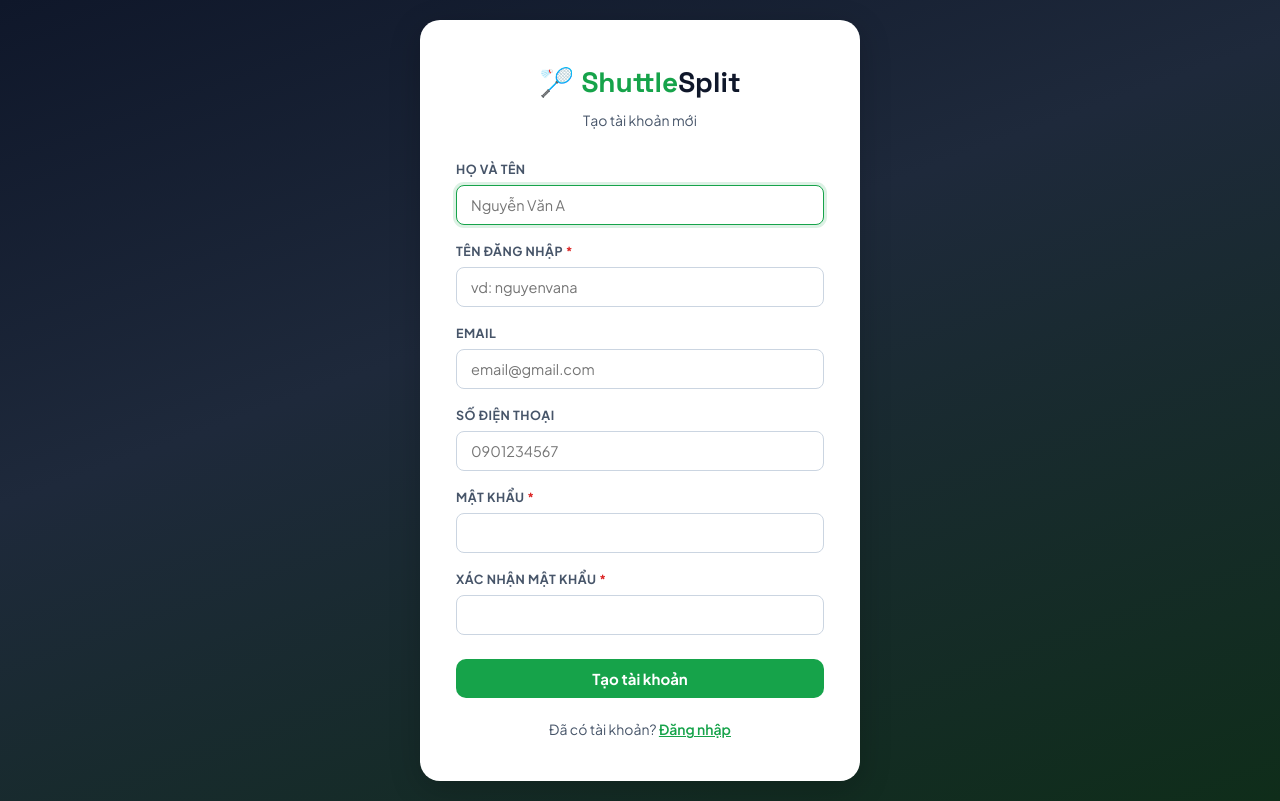
After one commit to AnhHonag/shuttlesplit, a Django app: page /register/ in a window 1280 px wide. The commit adds this page. Run offline with Django 5.2, Linux system fonts and the light colour scheme; parts of the project's set-up code (start-up, migrations or seed data) failed here and were passed over.

Commit message:
Add register page, fix avatar ImageField to FileField

```diff
--- a/accounts/models.py
+++ b/accounts/models.py
@@ -5,7 +5,7 @@ from django.db import models
 class User(AbstractUser):
     full_name = models.CharField(max_length=100, blank=True)
     phone = models.CharField(max_length=20, blank=True)
-    avatar = models.ImageField(upload_to='avatars/', null=True, blank=True)
+    avatar = models.FileField(upload_to='avatars/', null=True, blank=True)
     email = models.EmailField(blank=True)
 
     class Meta:
--- a/accounts/urls.py
+++ b/accounts/urls.py
@@ -3,5 +3,6 @@ from . import views
 urlpatterns = [
     path('login/', views.login_view, name='login'),
     path('logout/', views.logout_view, name='logout'),
+    path('register/', views.register_view, name='register'),
     path('profile/', views.profile_view, name='profile'),
 ]
--- a/accounts/views.py
+++ b/accounts/views.py
@@ -1,7 +1,36 @@
 from django.shortcuts import render, redirect
-from django.contrib.auth import login, authenticate, logout
+from django.contrib.auth import login, authenticate, logout, get_user_model
 from django.contrib import messages
 from django.contrib.auth.decorators import login_required
+
+User = get_user_model()
+
+
+def register_view(request):
+    if request.user.is_authenticated:
+        return redirect('dashboard')
+    if request.method == 'POST':
+        full_name = request.POST.get('full_name', '').strip()
+        username = request.POST.get('username', '').strip()
+        email = request.POST.get('email', '').strip()
+        phone = request.POST.get('phone', '').strip()
+        password = request.POST.get('password', '')
+        password2 = request.POST.get('password2', '')
+        if not username or not password:
+            messages.error(request, 'Tên đăng nhập và mật khẩu không được để trống')
+        elif password != password2:
+            messages.error(request, 'Mật khẩu xác nhận không khớp')
+        elif User.objects.filter(username=username).exists():
+            messages.error(request, f'Tên đăng nhập "{username}" đã được sử dụng')
+        else:
+            user = User.objects.create_user(
+                username=username, password=password,
+                full_name=full_name, email=email, phone=phone,
+            )
+            login(request, user)
+            messages.success(request, f'Chào mừng {user.get_display_name()} đến với ShuttleSplit!')
+            return redirect('dashboard')
+    return render(request, 'accounts/register.html')
 
 
 def login_view(request):
--- a/templates/accounts/login.html
+++ b/templates/accounts/login.html
@@ -18,5 +18,8 @@
     <input name="password" type="password" class="form-control" required></div>
     <button type="submit" class="btn btn-primary btn-lg btn-block" style="margin-top:8px">Đăng nhập</button>
   </form>
+  <div style="text-align:center;margin-top:20px;font-size:14px;color:var(--c-ink-2)">
+    Chưa có tài khoản? <a href="{% url 'register' %}" style="color:var(--c-green);font-weight:600">Đăng ký ngay</a>
+  </div>
 </div></div>
 </body></html>
--- /dev/null
+++ b/templates/accounts/register.html
@@ -0,0 +1,45 @@
+{% load static %}
+<!DOCTYPE html>
+<html lang="vi"><head>
+<meta charset="UTF-8"><meta name="viewport" content="width=device-width,initial-scale=1">
+<title>Đăng ký — ShuttleSplit</title>
+<link rel="stylesheet" href="{% static 'css/main.css' %}">
+</head><body>
+<div class="login-wrap"><div class="login-box">
+  <div class="login-logo">
+    <h1>🏸 <em>Shuttle</em>Split</h1>
+    <p>Tạo tài khoản mới</p>
+  </div>
+  {% if messages %}<ul class="flash-list">{% for m in messages %}<li class="flash {{ m.tags }}">{{ m }}</li>{% endfor %}</ul>{% endif %}
+  <form method="post">{% csrf_token %}
+    <div class="form-group">
+      <label class="form-label">Họ và tên</label>
+      <input name="full_name" class="form-control" placeholder="Nguyễn Văn A" autofocus>
+    </div>
+    <div class="form-group">
+      <label class="form-label">Tên đăng nhập <span style="color:var(--c-red)">*</span></label>
+      <input name="username" class="form-control" placeholder="vd: nguyenvana" autocomplete="username" required>
+    </div>
+    <div class="form-group">
+      <label class="form-label">Email</label>
+      <input name="email" type="email" class="form-control" placeholder="email@gmail.com">
+    </div>
+    <div class="form-group">
+      <label class="form-label">Số điện thoại</label>
+      <input name="phone" class="form-control" placeholder="0901234567">
+    </div>
+    <div class="form-group">
+      <label class="form-label">Mật khẩu <span style="color:var(--c-red)">*</span></label>
+      <input name="password" type="password" class="form-control" autocomplete="new-password" required>
+    </div>
+    <div class="form-group">
+      <label class="form-label">Xác nhận mật khẩu <span style="color:var(--c-red)">*</span></label>
+      <input name="password2" type="password" class="form-control" autocomplete="new-password" required>
+    </div>
+    <button type="submit" class="btn btn-primary btn-lg btn-block" style="margin-top:8px">Tạo tài khoản</button>
+  </form>
+  <div style="text-align:center;margin-top:20px;font-size:14px;color:var(--c-ink-2)">
+    Đã có tài khoản? <a href="{% url 'login' %}" style="color:var(--c-green);font-weight:600">Đăng nhập</a>
+  </div>
+</div></div>
+</body></html>
```
Also changed, not shown: accounts/migrations/0002_avatar_filefield.py (added).
